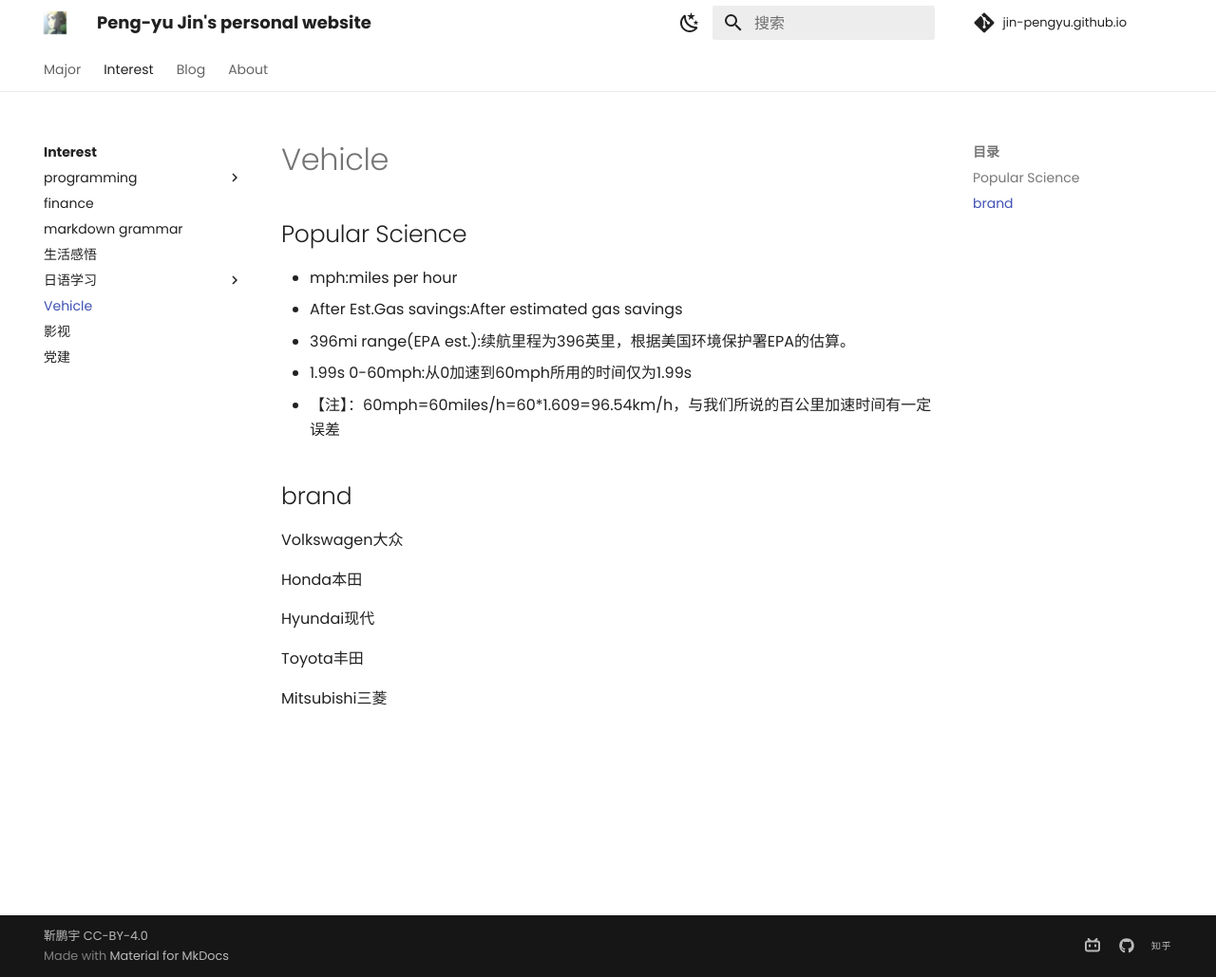
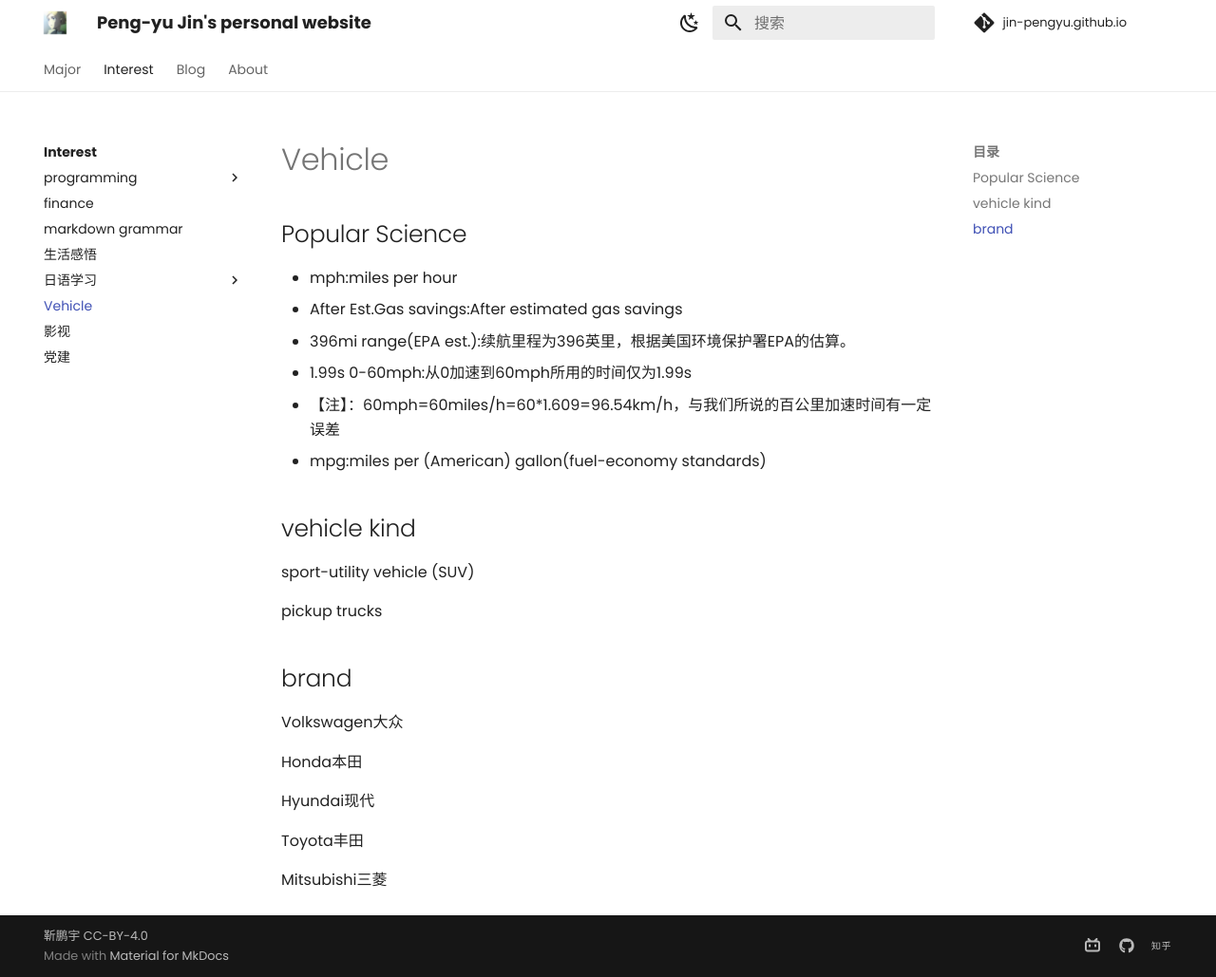
Before and after one commit to Pengyu-Jin/Pengyu-Jin.github.io, an MkDocs documentation site: the page built from docs/interest/Vehicle/Vehicle_infor.md, in a window 1280 px wide and 1029 px high. Shown: the whole window at 95% size. Built offline with MkDocs 1.6.1 and Material for MkDocs 9.7.7, drawn with Linux system fonts in a browser that asks for light colours; comment, search, counter and statistics services are not loaded.

Commit message:
rearch daily

```diff
--- a/docs/interest/Vehicle/Vehicle_infor.md
+++ b/docs/interest/Vehicle/Vehicle_infor.md
@@ -4,7 +4,11 @@
 - 396mi  range(EPA est.):续航里程为396英里，根据美国环境保护署EPA的估算。
 - 1.99s  0-60mph:从0加速到60mph所用的时间仅为1.99s
 - 【注】：60mph=60miles/h=60*1.609=96.54km/h，与我们所说的百公里加速时间有一定误差
+- mpg:miles per (American) gallon(fuel-economy standards)
+## vehicle kind
+sport-utility vehicle (SUV)
 
+pickup trucks
 ## brand
 Volkswagen大众
 
```
Also changed, not shown: docs/major/research/research.md (+2 -0 lines).
